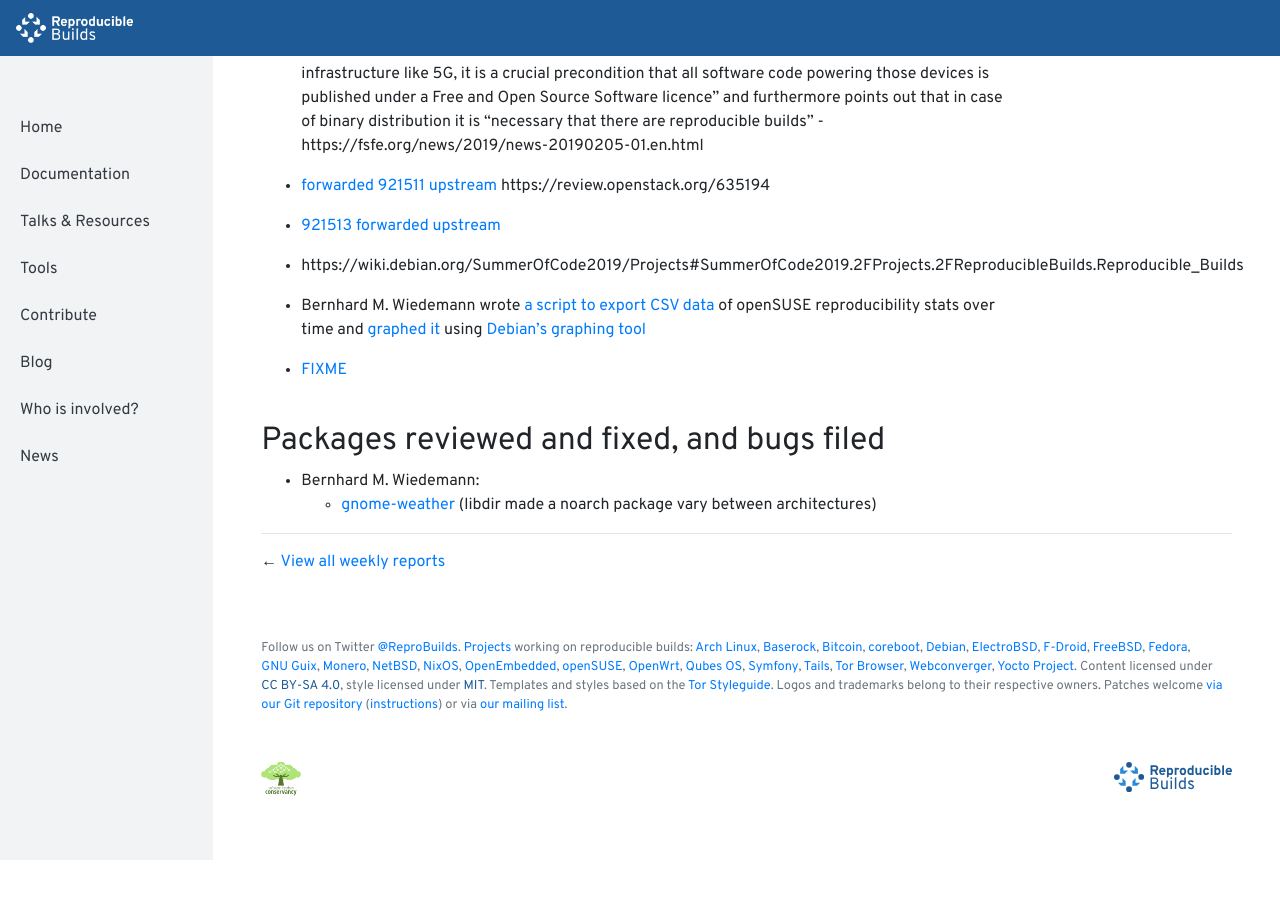
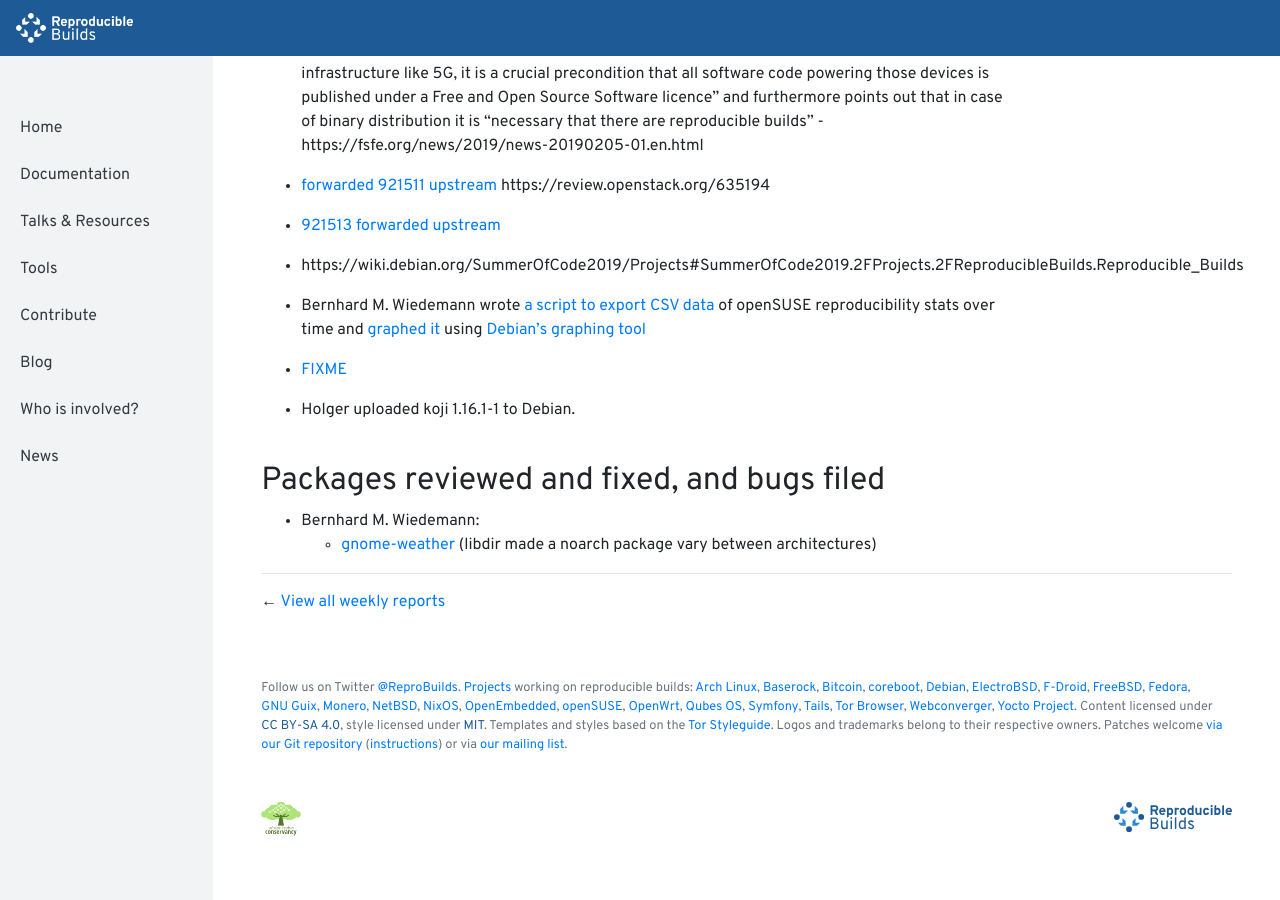
Before and after one commit to prototypefund/reproducible-website, a Jekyll site: the page built from _blog/posts/198.md, in a window 1280 px wide and 900 px high, scrolled down 269 px. Built offline with Jekyll 4.4.1, drawn with Linux system fonts in a browser that asks for light colours; before the commit the page ends 1129 px from its top, so only the background shows below that.

Commit message:
198: koji 1.16.1-1 uploaded to Debian
Signed-off-by: Holger Levsen <holger@layer-acht.org>

```diff
--- a/_blog/posts/198.md
+++ b/_blog/posts/198.md
@@ -15,6 +15,8 @@
 
 * [FIXME](https://r13y.com/)
 
+* Holger uploaded koji 1.16.1-1 to Debian.
+
 ## Packages reviewed and fixed, and bugs filed
 
 * Bernhard M. Wiedemann:
```
